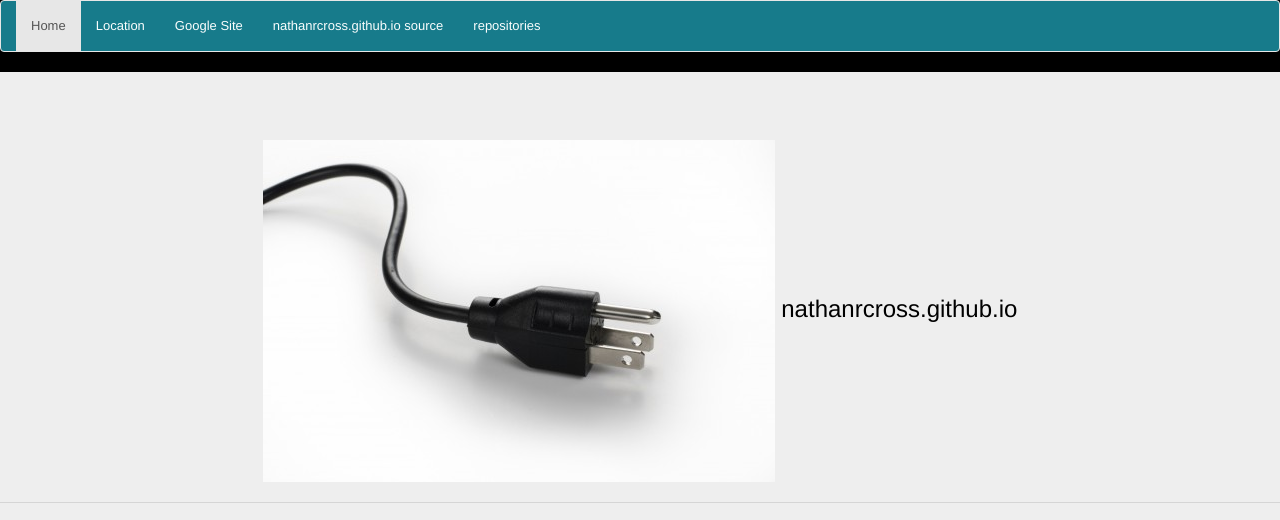
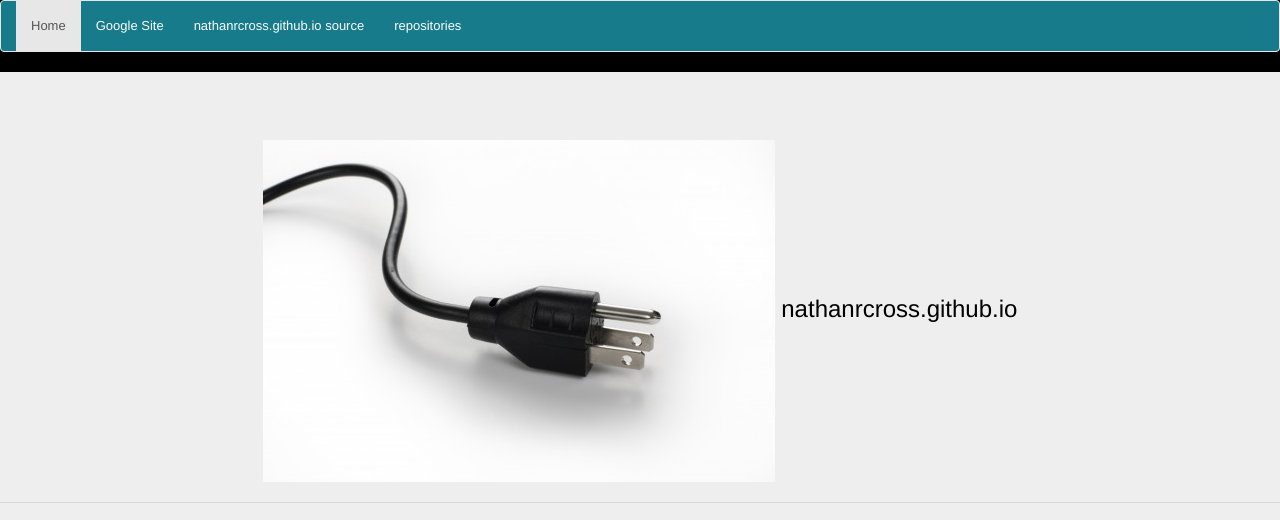
Before and after one commit to NathanRCross/NathanRCross.github.io, a plain HTML site: page index.html in a window 1280 px wide. Shown: the top 520 px of the page. Drawn offline with nearby package versions, Linux system fonts and the light colour scheme.

Commit message:
Update index.html

```diff
--- a/index.html
+++ b/index.html
@@ -24,7 +24,6 @@
 
     <ul class="nav navbar-nav">
     <li class="active"><a href="http://nathanrcross.github.io">Home</a></li>
-     	<li><a href="https://www.google.com/maps/place/Tri-Tech+Skills+Center/@46.2190425,-119.203044,607m/data=!3m2!1e3!4b1!4m2!3m1!1s0x54987997416e8d51:0x7ab2d537ef30fa40!6m1!1e1" target ="_blank">Location</a></li>
         	<li><a href="http://10.183.1.15/" target = "_blank" >Google Site</a></li>
 	<li><a href="https://github.com/NathanRCross/nathanrcross.github.io" target = "_blank" >nathanrcross.github.io source</a></li>
 	<li><a href="https://github.com/nathanrcross?tab=repositories" target = "_blank" >repositories</a></li>
```
